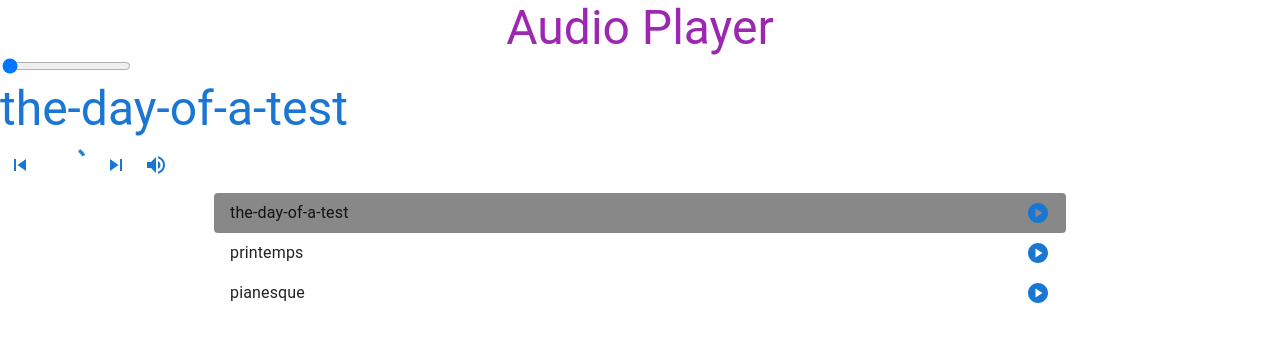
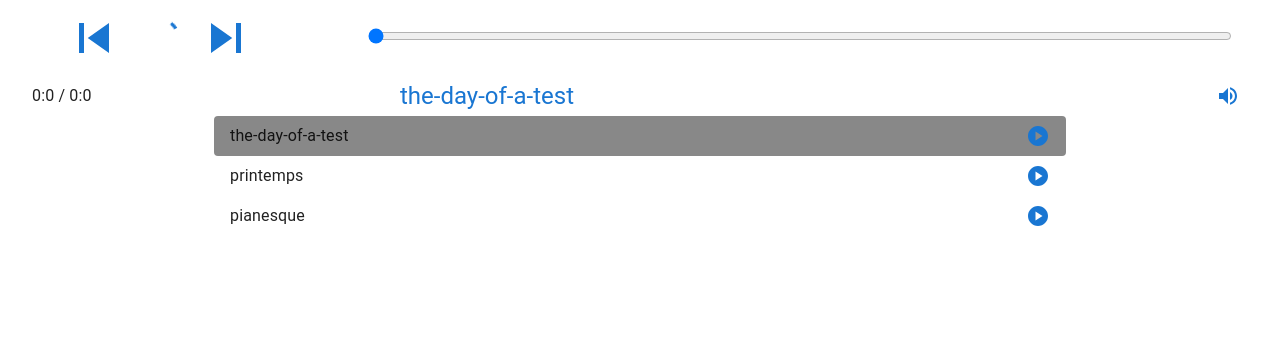
Before and after one commit to hmetkel-ontic/react-without-cra, a React app: page / in a window 1280 px wide. Shown: the top 342 px of the page. Built offline with nearby package versions, Linux system fonts and the light colour scheme.

Commit message:
basic layout done with mui

```diff
--- a/src/Components/AudioList.tsx
+++ b/src/Components/AudioList.tsx
@@ -40,11 +40,13 @@ export default function AudioList({
             {index === currentAudioIndex && isPlaying ? (
               <PauseCircle
                 color="primary"
+                aria-label="Pause current audio"
                 onClick={() => controlPlayPauseRef.current?.toggle()}
               />
             ) : (
               <PlayCircle
                 color="primary"
+                aria-label="Play current audio"
                 onClick={() => controlPlayPauseRef.current?.toggle()}
               />
             )}
--- a/src/Components/AudioPlayer.tsx
+++ b/src/Components/AudioPlayer.tsx
@@ -1,6 +1,12 @@
 import React from "react";
 
-import { Typography, IconButton, CircularProgress } from "@mui/material";
+import {
+  Typography,
+  IconButton,
+  CircularProgress,
+  Container,
+  Grid,
+} from "@mui/material";
 
 import {
   PlayCircle,
@@ -13,6 +19,8 @@ import {
 
 import AudioProgressBar from "./AudioProgressBar";
 import VolumeInput from "./VolumeInput";
+
+import { playPauseButtons, getFormattedTime } from "../utils";
 
 interface AudioPlayerProps {
   audios: { src: string; title: string }[];
@@ -27,7 +35,6 @@ interface AudioPlayerProps {
     toggle?: (() => void) | undefined;
   }>;
 }
-// keep this audio player accessible also
 
 const AudioPlayer = ({
   audios,
@@ -85,8 +92,6 @@ const AudioPlayer = ({
       const audio = evt.currentTarget;
       const duration = audio.duration;
 
-      // console.log("audio.bufferred",audio.buffered,"start", audio.buffered.start(0), "end", audio.buffered.en);
-
       if (duration > 0) {
         for (let i = 0; i < audio.buffered.length; ++i) {
           if (
@@ -104,16 +109,43 @@ const AudioPlayer = ({
     };
 
   return (
-    <>
-      <Typography variant="h3" component="h1" color="secondary" align="center">
-        Audio Player
-      </Typography>
+    <Container maxWidth={false} disableGutters>
       {currentAudioIndex !== -1 && (
-        <>
+        <Grid container textAlign={"center"} alignItems={"center"}>
+          <Grid item sm={3} xs={6}>
+            <IconButton
+              disabled={!isReady || currentAudioIndex === 0}
+              onClick={onPrev}
+            >
+              <SkipPrevious color="primary" sx={playPauseButtons} />
+            </IconButton>
+            <IconButton
+              disabled={!isReady}
+              onClick={togglePlayPause}
+              aria-label={isPlaying ? "Pause" : "Play"}
+            >
+              {!isReady ? (
+                <CircularProgress />
+              ) : isPlaying ? (
+                <PauseCircle color="primary" sx={playPauseButtons} />
+              ) : (
+                <PlayCircle color="primary" sx={playPauseButtons} />
+              )}
+            </IconButton>
+            <IconButton
+              disabled={!isReady || currentAudioIndex === totalAudiosCount - 1}
+              onClick={onNext}
+            >
+              <SkipNext color="primary" sx={playPauseButtons} />
+            </IconButton>
+          </Grid>
+          <Grid item sm={9} xs={6}>
             <audio
               ref={audioRef}
               preload="metadata"
-            onDurationChange={(evt) => setDuration(evt.currentTarget.duration)}
+              onDurationChange={(evt) =>
+                setDuration(evt.currentTarget.duration)
+              }
               onCanPlay={(evt) => {
                 evt.currentTarget.volume = volume;
                 setIsReady(true);
@@ -137,40 +169,28 @@ const AudioPlayer = ({
                 setCurrrentProgress(evt.currentTarget.valueAsNumber);
               }}
             />
-        </>
+          </Grid>
+        </Grid>
       )}
-
-      <Typography variant="h3" component="h2" color="primary">
+      <Grid container px={4} spacing={1} textAlign={"center"} alignItems={"center"}>
+        <Grid item xs={2}  sx={{ display: "flex", justifyContent: "flex-start" }}>
+          <Typography variant="body1">
+            {getFormattedTime(currrentProgress)} / {getFormattedTime(duration)}
+          </Typography>
+        </Grid>
+        <Grid item xs={5}>
+          <Typography variant="h5" component="h2" color="primary">
             {currentAudioIndex === -1
               ? "Selet a song"
               : audios[currentAudioIndex].title}
           </Typography>
-      <IconButton
-        disabled={!isReady || currentAudioIndex === 0}
-        onClick={onPrev}
+        </Grid>
+
+        <Grid
+          item
+          xs={5}
+          sx={{ display: "flex", justifyContent: "flex-end" }}
         >
-        <SkipPrevious color="primary" />
-      </IconButton>
-      <IconButton
-        disabled={!isReady}
-        onClick={togglePlayPause}
-        aria-label={isPlaying ? "Pause" : "Play"}
-      >
-        {!isReady ? (
-          <CircularProgress />
-        ) : isPlaying ? (
-          <PauseCircle color="primary" />
-        ) : (
-          <PlayCircle color="primary" />
-        )}
-      </IconButton>
-      <IconButton
-        disabled={!isReady || currentAudioIndex === totalAudiosCount - 1}
-        onClick={onNext}
-      >
-        <SkipNext color="primary" />
-      </IconButton>
-
           {isReady && (
             <VolumeInput volume={volume} onVolumeChange={handleVolumeChange} />
           )}
@@ -182,7 +202,9 @@ const AudioPlayer = ({
           >
             {!volume ? <VolumeOff /> : <VolumeUp color="primary" />}
           </IconButton>
-    </>
+        </Grid>
+      </Grid>
+    </Container>
   );
 };
 
--- a/src/Components/AudioProgressBar.tsx
+++ b/src/Components/AudioProgressBar.tsx
@@ -24,6 +24,7 @@ export default function AudioProgressBar({
   const progressStyles: ProgressCSSProps = {
     "--progress-width": progressBarWidth,
     "--buffered-width": bufferedWidth,
+    "width" : "90%"
   };
 
   return (
--- /dev/null
+++ b/src/utils.ts
@@ -0,0 +1,18 @@
+const playPauseButtons = {
+  fontSize: {
+    md: 60,
+    sm: 50,
+    xs: 30,
+  },
+};
+
+// need to consider other edge cases as well
+function getFormattedTime(secs: number): string {
+  const minutes = Math.floor(secs / 60);
+
+  const seconds = Math.floor(secs - minutes * 60);
+
+  return minutes + ':' + seconds;
+}
+
+export { playPauseButtons, getFormattedTime };
```
Lines whose indentation alone changed are shown as unchanged.
